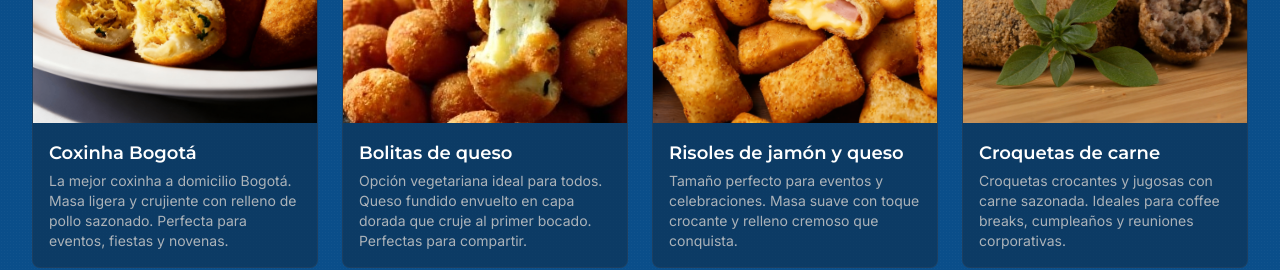
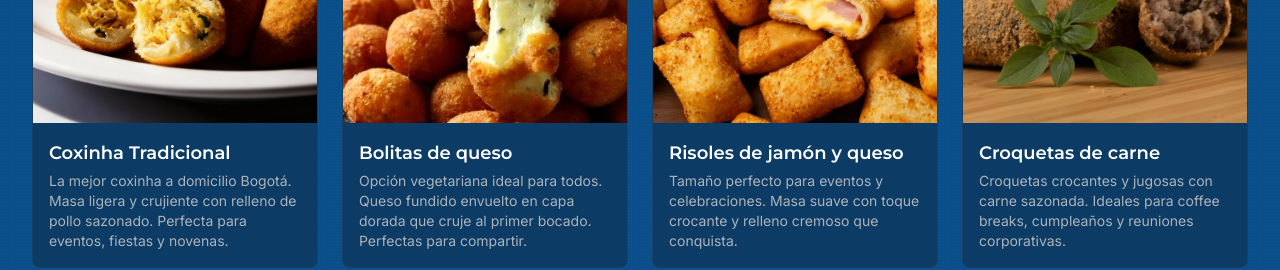
Before and after one commit to N1ghtcr4wler/pastelcarioca, a React (Vite) app: page / in a window 1280 px wide. Shown: the part 960-1230 px from the top of the page. Built offline with nearby package versions, Linux system fonts and the light colour scheme.

Commit message:
Update featured grid item title

```diff
--- a/src/components/site/FeaturedGrid.tsx
+++ b/src/components/site/FeaturedGrid.tsx
@@ -7,7 +7,7 @@ import croquetas from "@/assets/destaque-croquetas.jpg";
 
 const items = [{
   img: coxinhas,
-  title: "Coxinha Bogotá",
+  title: "Coxinha Tradicional",
   desc: "La mejor coxinha a domicilio Bogotá. Masa ligera y crujiente con relleno de pollo sazonado. Perfecta para eventos, fiestas y novenas.",
   alt: "coxinha a domicilio Bogotá - doradas y crujientes con relleno de pollo"
 }, {
```
